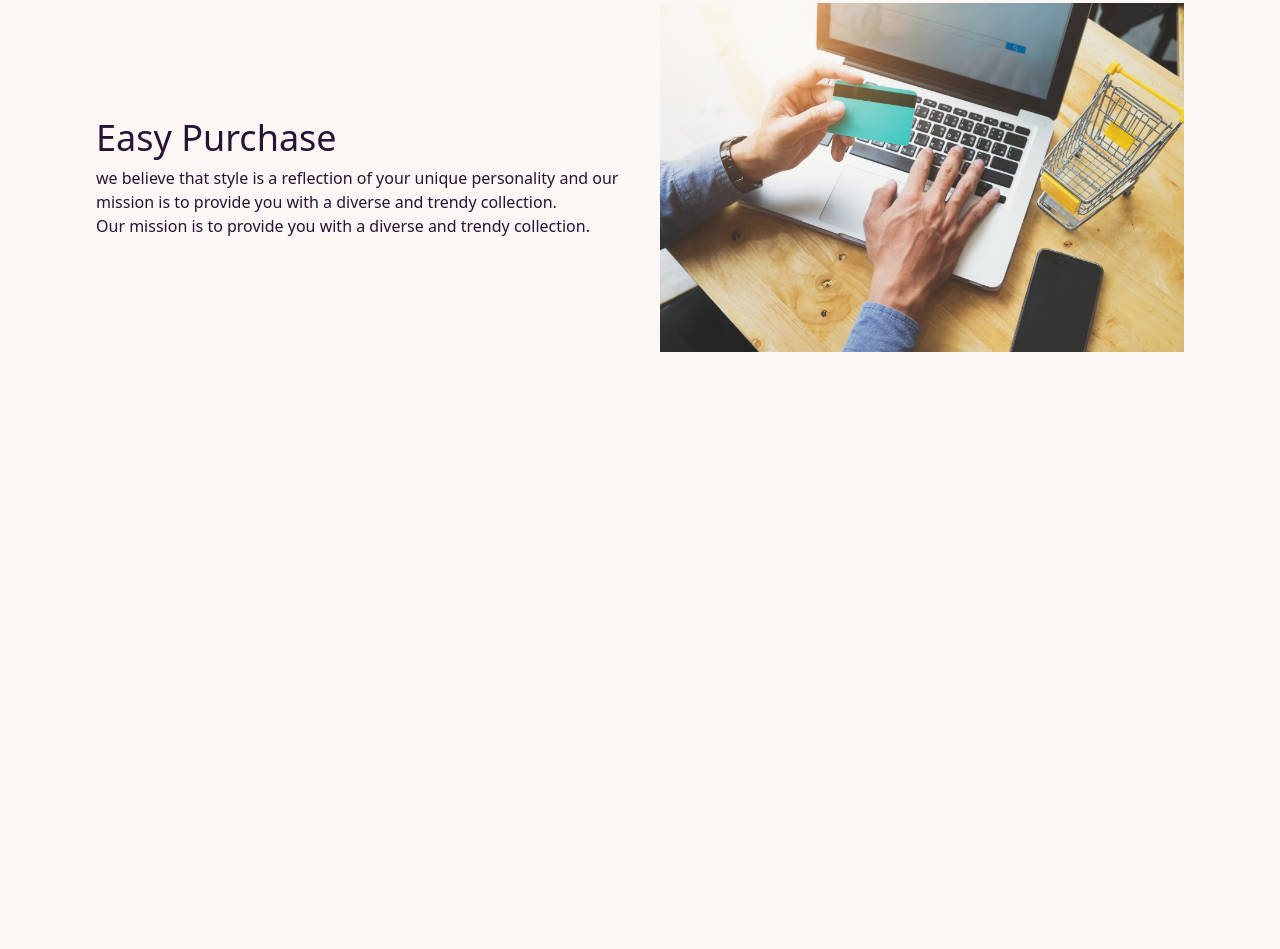
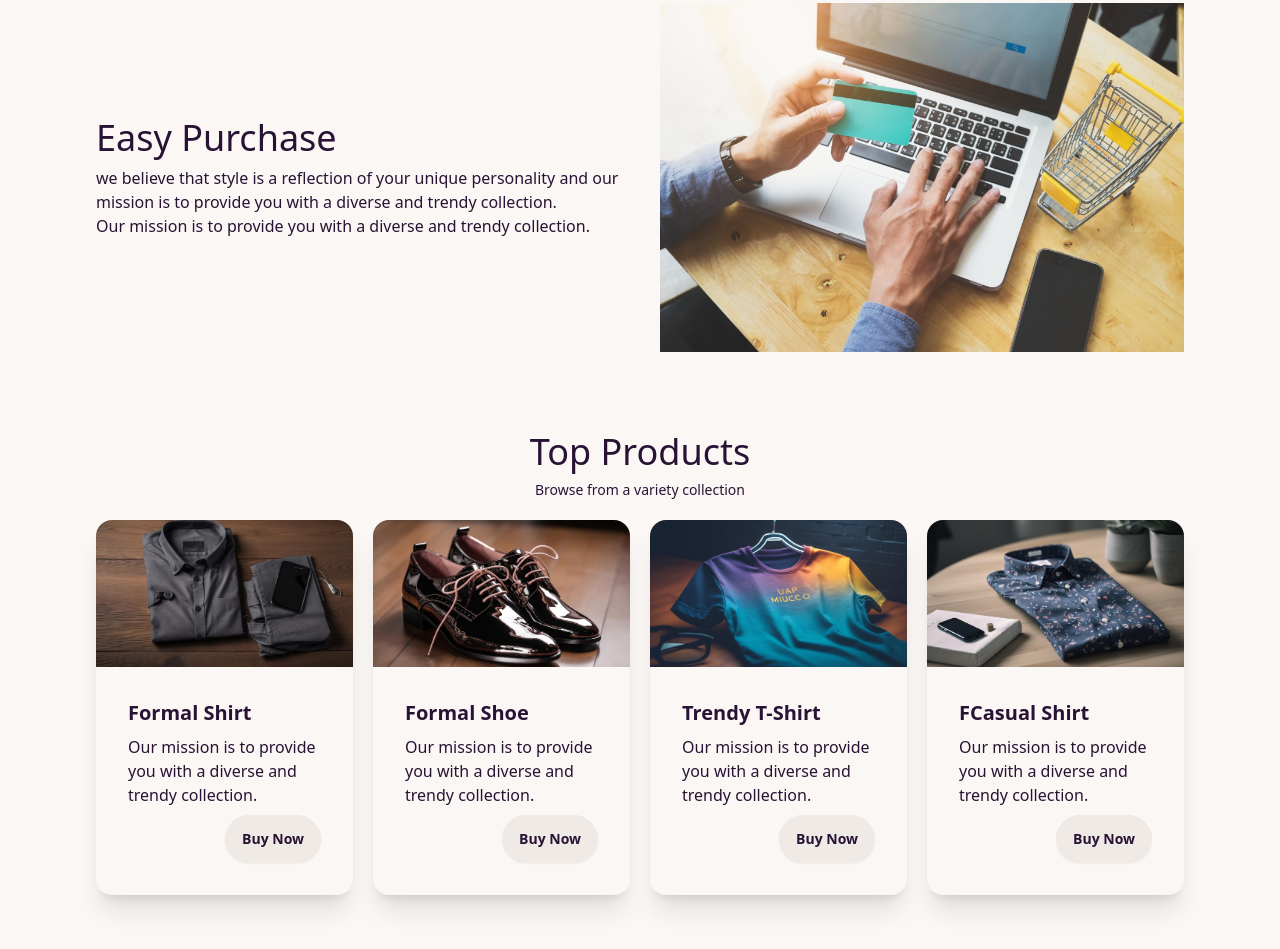
Before and after one commit to MdAfsarHossain/Daisy-First, a plain HTML site: page index.html in a window 1280 px wide. Shown: the part 1277-2226 px from the top of the page. Before the commit the page ends 1689 px from the top, so only its background shows below. Drawn offline with nearby package versions, Linux system fonts and the light colour scheme.

Commit message:
Products Section Code added

```diff
--- a/index.html
+++ b/index.html
@@ -219,6 +219,100 @@
           </div>
         </div>
       </section>
+
+      <!-- Products Section -->
+      <section
+        class="max-w-screen-xl mx-auto px-8 md:px-16 lg:px-24 py-5 my-10"
+      >
+        <!-- Heading -->
+        <div class="text-center pb-5">
+          <h1 class="text-2xl md:text-4xl mb-2">Top Products</h1>
+          <p class="text-sm">Browse from a variety collection</p>
+        </div>
+
+        <!-- Cards -->
+        <div class="grid sm:grid-cols-2 md:grid-cols-3 lg:grid-cols-4 gap-5">
+          <!-- Card - 1 -->
+          <div class="card bg-base-100 shadow-xl">
+            <figure>
+              <img
+                src="./images/elegant-businessman-attire-hangs-modern-closet-generated.avif"
+                alt="Shoes"
+              />
+            </figure>
+            <div class="card-body">
+              <h2 class="card-title">Formal Shirt</h2>
+              <p>
+                Our mission is to provide you with a diverse and trendy
+                collection.
+              </p>
+              <div class="card-actions justify-end">
+                <button class="btn">Buy Now</button>
+              </div>
+            </div>
+          </div>
+
+          <!-- Card - 2 -->
+          <div class="card bg-base-100 shadow-xl">
+            <figure>
+              <img
+                src="./images/shiny-black-leather-shoes-exude-modern-luxury-generated.avif"
+                alt="Shoes"
+              />
+            </figure>
+            <div class="card-body">
+              <h2 class="card-title">Formal Shoe</h2>
+              <p>
+                Our mission is to provide you with a diverse and trendy
+                collection.
+              </p>
+              <div class="card-actions justify-end">
+                <button class="btn">Buy Now</button>
+              </div>
+            </div>
+          </div>
+
+          <!-- Card - 3 -->
+          <div class="card bg-base-100 shadow-xl">
+            <figure>
+              <img
+                src="./images/blue-yellow-t-shirt-wooden-hanger-generated.avif"
+                alt="Shoes"
+              />
+            </figure>
+            <div class="card-body">
+              <h2 class="card-title">Trendy T-Shirt</h2>
+              <p>
+                Our mission is to provide you with a diverse and trendy
+                collection.
+              </p>
+              <div class="card-actions justify-end">
+                <button class="btn">Buy Now</button>
+              </div>
+            </div>
+          </div>
+
+          <!-- Card - 4 -->
+          <div class="card bg-base-100 shadow-xl">
+            <figure>
+              <img
+                src="./images/elegant-businessman-shirt-wooden-desk-stack-generated.avif"
+                alt="Shoes"
+              />
+            </figure>
+            <div class="card-body">
+              <h2 class="card-title">FCasual Shirt</h2>
+              <p>
+                Our mission is to provide you with a diverse and trendy
+                collection.
+              </p>
+              <div class="card-actions justify-end">
+                <button class="btn">Buy Now</button>
+              </div>
+            </div>
+          </div>
+        </div>
+      </section>
     </main>
   </body>
 </html>
```
